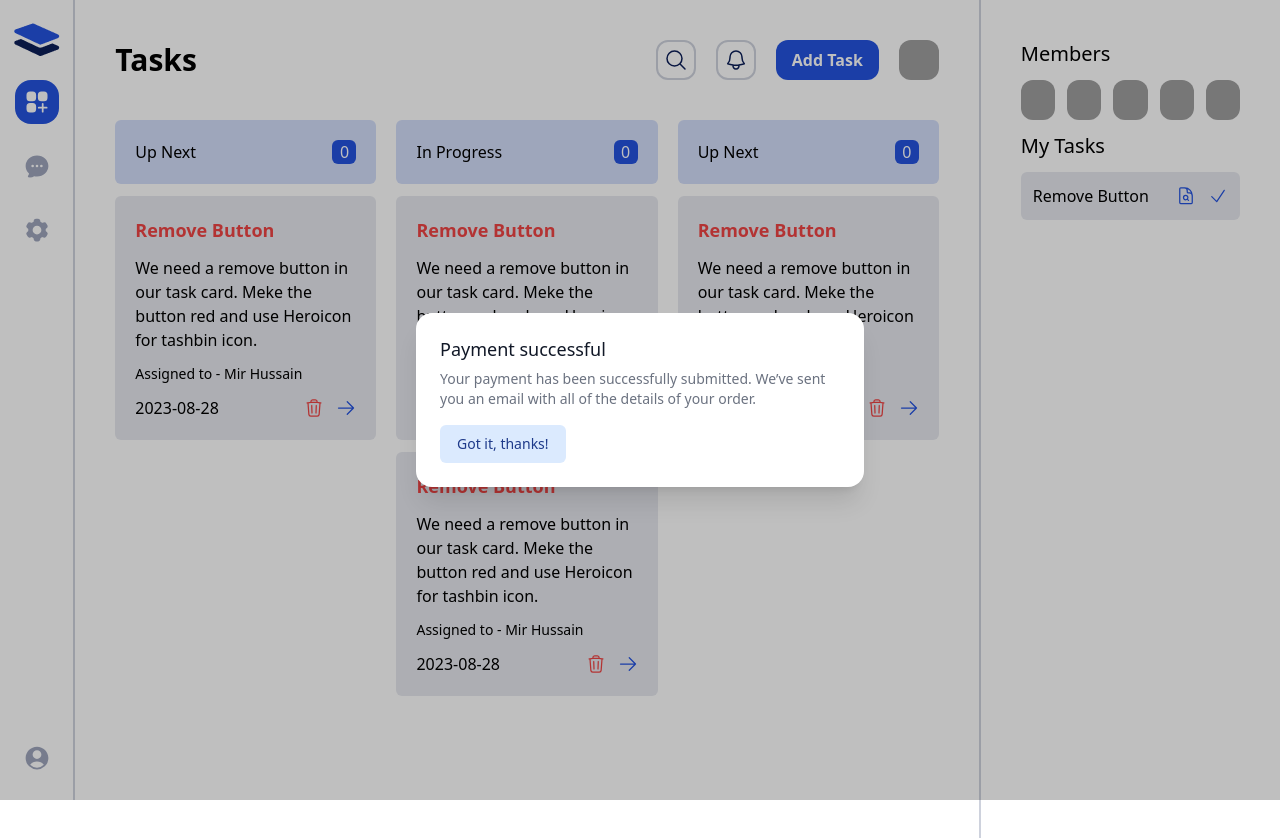
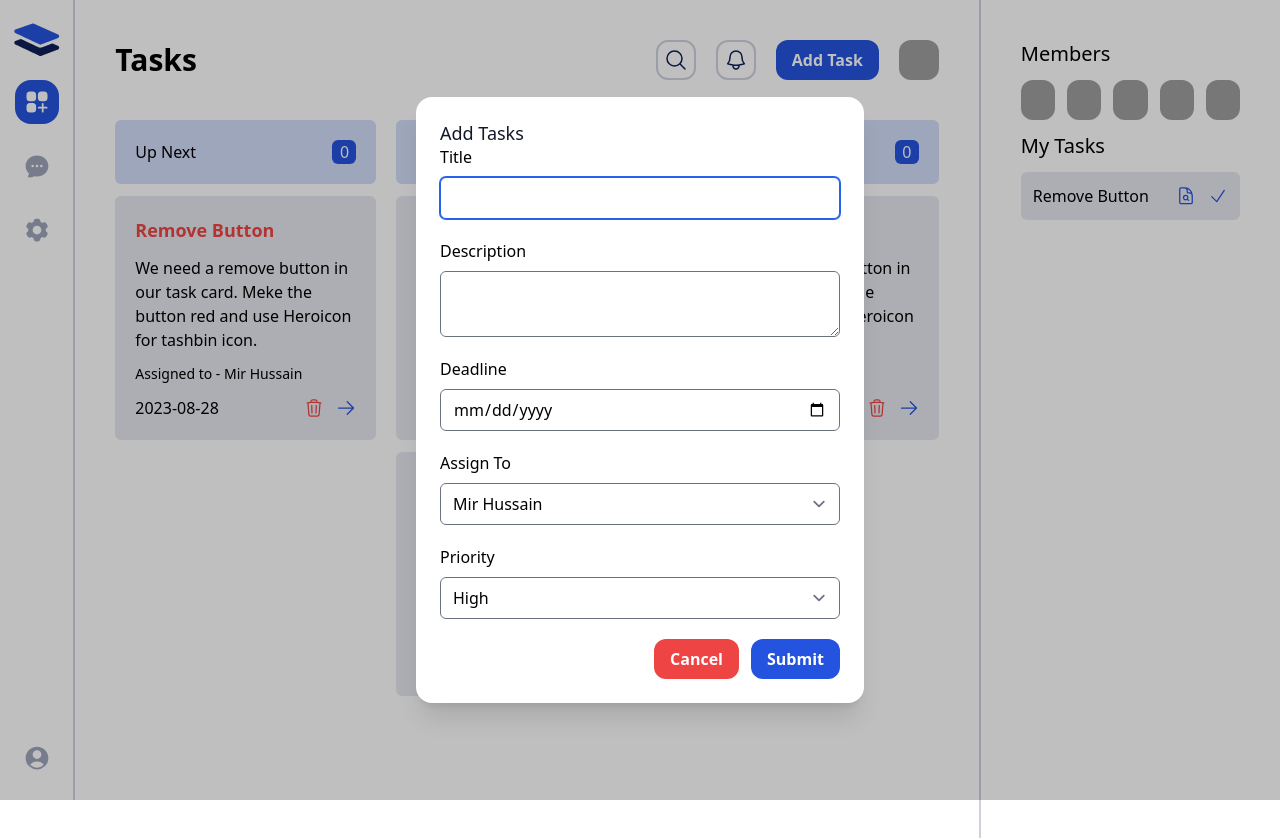
Before and after one commit to iqbalhossainmohon/tasks-management, a React (Vite) app: page / in a window 1280 px wide. Both pictures are taken after a click on the button "Add Task". Shown: the top 838 px of the page. Built offline with nearby package versions, Linux system fonts and the light colour scheme; grey boxes are pictures that could not be loaded.

Commit message:
add tasks form added

```diff
--- a/package.json
+++ b/package.json
@@ -20,6 +20,7 @@
     "react-router-dom": "^6.15.0"
   },
   "devDependencies": {
+    "@tailwindcss/forms": "^0.5.5",
     "@types/react": "^18.2.15",
     "@types/react-dom": "^18.2.7",
     "@vitejs/plugin-react": "^4.0.3",
--- /dev/null
+++ b/src/components/tasks/AddTaskModal.jsx
@@ -0,0 +1,95 @@
+import { useForm } from "react-hook-form";
+import Modal from "../ui/Modal";
+
+const AddTaskModal = ({ isOpen, setIsOpen }) => {
+    const { register, handleSubmit, reset } = useForm();
+
+    const onCancel = () =>{
+        reset();
+        setIsOpen(false);
+    }
+
+    const onSubmit = (data) => {
+        console.log(data);
+        onCancel()
+    }
+
+    return (
+        <Modal
+            isOpen={isOpen}
+            setIsOpen={setIsOpen}
+            title='Add Tasks'
+        >
+            <form onSubmit={handleSubmit(onSubmit)}>
+
+                <div className="flex flex-col mb-5">
+                    <label htmlFor="title"
+                        className="mb-2">Title</label>
+                    <input
+                        className="w-full rounded-md"
+                        type="text"
+                        id="title" {...register('name')} />
+                </div>
+                <div className="flex flex-col mb-5">
+                    <label htmlFor="title" className="mb-2">
+                        Description
+                    </label>
+                    <textarea
+                        className="w-full rounded-md"
+                        type="text"
+                        id="description" {...register('description')} />
+                </div>
+                <div className="flex flex-col mb-5">
+                    <label htmlFor="title"
+                        className="mb-2">Deadline</label>
+                    <input
+                        className="w-full rounded-md"
+                        type="date"
+                        id="date" {...register('date')} />
+                </div>
+                <div className="flex flex-col mb-5">
+                    <label htmlFor="title" className="mb-2">
+                        Assign To
+                    </label>
+                    <select className="w-full rounded-md"
+                        id="assignedTo"
+                        {...register('assignedTo')}
+                    >
+                        <option value="Mir Hussain">Mir Hussain</option>
+                        <option value="Mezba Abedin">Mezba Abedin</option>
+                        <option value="Nahid Hasan">Nahid Hasan</option>
+                        <option value="Mizanur Rahman">Mizanur Rahman</option>
+                        <option value="Tanmoy Parvez">Tanmoy Parvez</option>
+                        <option value="Rahatul Islam">Rahatul Islam</option>
+                        <option value="Fahim Ahmed Firoz">Fahim Ahmed Firoz</option>
+                        <option value="Samin Israr Ravi">Samin Israr Ravi</option>
+                        <option value="Mehedi Anik">Mehedi Anik</option>
+                        <option value="Ehtisam Haq">Ehtisam Haq</option>
+                        <option value="Anisur Rahman">Anisur Rahman</option>
+                        <option value="Muktadir Hasan">Muktadir Hasan</option>
+                        <option value="Masud Alam">Masud Alam</option>
+                    </select>
+                </div>
+                <div className="flex flex-col mb-5">
+                    <label htmlFor="title" className="mb-2">
+                        Priority
+                    </label>
+                    <select className="w-full rounded-md"
+                        id="priority"
+                        {...register('priority')}
+                    >
+                        <option defaultValue value="high">High</option>
+                        <option value="medium">Medium</option>
+                        <option value="low">Low</option>
+                    </select>
+                </div>
+                <div className="flex gap-3 justify-end">
+                    <button onClick={()=>onCancel()} type="button" className="btn btn-danger">Cancel </button>
+                    <button type="submit" className="btn btn-primary">Submit </button>
+                </div>
+            </form>
+        </Modal>
+    );
+};
+
+export default AddTaskModal;
--- a/src/components/ui/Modal.jsx
+++ b/src/components/ui/Modal.jsx
@@ -1,7 +1,7 @@
 import { Dialog, Transition } from '@headlessui/react'
 import { Fragment } from 'react'
 
-export default function Modal({ isOpen, setIsOpen }) {
+export default function Modal({ isOpen, setIsOpen, title, children }) {
 
   function closeModal() {
     setIsOpen(false)
@@ -39,24 +39,9 @@
                     as="h3"
                     className="text-lg font-medium leading-6 text-gray-900"
                   >
-                    Payment successful
+                    {title}
                   </Dialog.Title>
-                  <div className="mt-2">
-                    <p className="text-sm text-gray-500">
-                      Your payment has been successfully submitted. We’ve sent
-                      you an email with all of the details of your order.
-                    </p>
-                  </div>
-
-                  <div className="mt-4">
-                    <button
-                      type="button"
-                      className="inline-flex justify-center rounded-md border border-transparent bg-blue-100 px-4 py-2 text-sm font-medium text-blue-900 hover:bg-blue-200 focus:outline-none focus-visible:ring-2 focus-visible:ring-blue-500 focus-visible:ring-offset-2"
-                      onClick={closeModal}
-                    >
-                      Got it, thanks!
-                    </button>
-                  </div>
+                  {children}
                 </Dialog.Panel>
               </Transition.Child>
             </div>
--- a/src/pages/Tasks.jsx
+++ b/src/pages/Tasks.jsx
@@ -1,8 +1,8 @@
 import { BellIcon, MagnifyingGlassIcon } from '@heroicons/react/24/outline';
 import MyTasks from '../components/tasks/MyTasks';
 import TaskCard from '../components/tasks/TaskCard';
-import Modal from '../components/ui/Modal';
 import { useState } from 'react';
+import AddTaskModal from '../components/tasks/AddTaskModal';
 
 const Tasks = () => {
   const [isOpen, setIsOpen] = useState(false);
@@ -22,9 +22,9 @@
               <BellIcon className="h-6 w-6" />
             </button>
             <button
-            onClick={()=> setIsOpen(!isOpen)}
-            className="btn btn-primary">Add Task</button>
-            <Modal isOpen={isOpen} setIsOpen={setIsOpen} />
+              onClick={() => setIsOpen(!isOpen)}
+              className="btn btn-primary">Add Task</button>
+            <AddTaskModal isOpen={isOpen} setIsOpen={setIsOpen}/>
 
             <div className="h-10 w-10 rounded-xl overflow-hidden">
               <img
--- a/tailwind.config.js
+++ b/tailwind.config.js
@@ -14,5 +14,5 @@
     },
   },
 
-  plugins: [],
+  plugins: [require('@tailwindcss/forms'),],
 }
```
Also changed, not shown: 1 other file (tests, documents, lock files or other folders).
